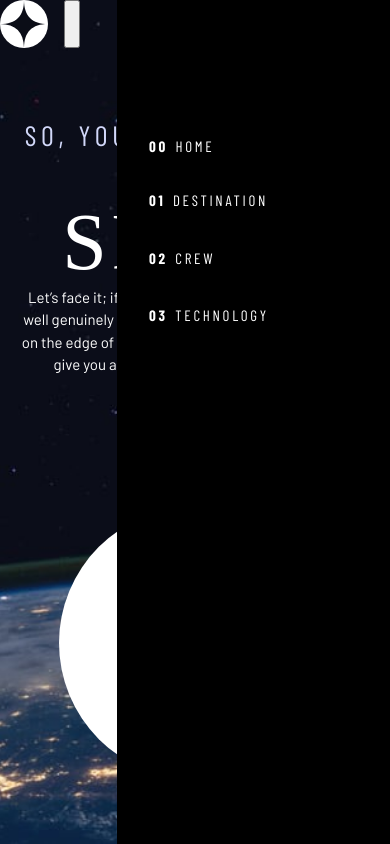
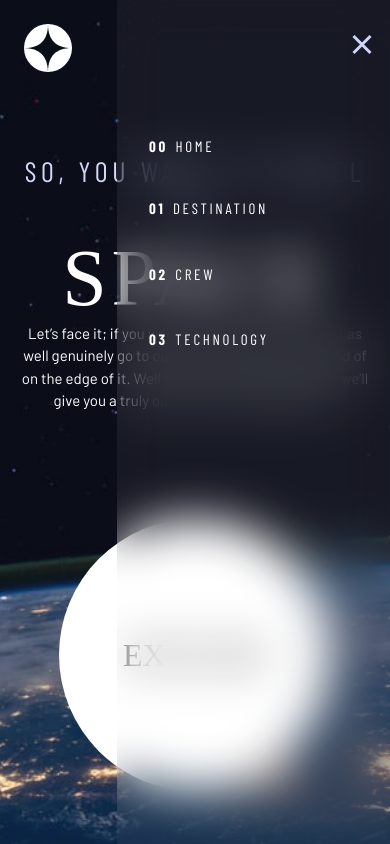
Before and after one commit to abhi-j0407/space-tourism-website, a plain HTML site: page index.html in a window 390 px wide. Both pictures are taken after a click on the button "Menu". Drawn offline with nearby package versions, Linux system fonts and the light colour scheme; a web font is replaced by a local one.

Commit message:
Nav added

```diff
--- a/index.css
+++ b/index.css
@@ -91,6 +91,8 @@ body {
 
   display: grid;
   grid-template-rows: min-content 1fr;
+
+  overflow-x: hidden;
 }
 
 /* make images easier to work with */
@@ -283,29 +285,25 @@ border: 0;
   transform: scale(1.5);
 }
 
+/* primary-header */
+
+.logo {
+  margin: 1.5rem clamp(1.5rem, 5vw, 3.5rem);
+}
+
+.primary-header {
+  justify-content: space-between;
+  align-items: center;
+}
+
 .primary-navigation {
+  --gap: clamp(1.5rem, 5vw, 3.5rem);
   --underline-gap: 2rem;
   list-style: none;
   padding: 0;
   margin: 0;
-}
-
-@media (max-width: 35rem) {
-  .primary-navigation {
-      --underline-gap: .5rem;
-      position: fixed;
-      z-index: 1000;
-      inset: 0 0 0 30%;
-      background: black;
-      list-style: none;
-      padding: min(20rem, 15vh) 2rem;
-      margin: 0;
-      flex-direction: column;
-  }
-
-  .primary-navigation.underline-indicators > .active {
-     border: 0;
-  }
+  background: hsl( var(--clr-white) / 0.05);
+  backdrop-filter: blur(1.5rem);
 }
 
 .primary-navigation a {
@@ -316,6 +314,95 @@ border: 0;
   font-weight: 700;
   margin-right: .5em;
 }
+
+.mobile-nav-toggle {
+  display: none;
+}
+
+@media (max-width: 35rem) {
+  .primary-navigation {
+      --underline-gap: .5rem;
+      position: fixed;
+      z-index: 1000;
+      inset: 0 0 0 30%;
+      list-style: none;
+      padding: min(20rem, 15vh) 2rem;
+      margin: 0;
+      flex-direction: column;
+      transform: translateX(100%);
+      transition: transform 500ms ease-in-out;
+  }
+
+  .primary-navigation[data-visible="true"] {
+      transform: translateX(0);
+  }
+
+  .primary-navigation.underline-indicators > .active {
+     border: 0;
+  }
+
+  .mobile-nav-toggle {
+      display: block;
+      position: absolute;
+      z-index: 2000;
+      right: 1rem;
+      top: 2rem;
+      background: transparent;
+      background-image: url(./assets/shared/icon-hamburger.svg);
+      background-repeat: no-repeat;
+      background-position: center;
+      width: 1.5rem;
+      aspect-ratio: 1;
+      border: 0;
+  }
+
+  .mobile-nav-toggle[aria-expanded="true"] {
+      background-image: url(./assets/shared/icon-close.svg);
+  }
+
+  .mobile-nav-toggle:focus-visible {
+      outline: 5px solid white;
+      outline-offset: 5px;
+  }
+
+}
+
+@media (min-width: 35em) {
+  .primary-navigation {
+      padding-inline: clamp(3rem, 7vw, 7rem);
+  }
+}
+
+@media (min-width: 35em) and (max-width: 44.999em) {
+  .primary-navigation a > span {
+      display: none;
+  }
+}
+
+@media (min-width: 45em) {
+
+   .primary-header::after {
+       content: '';
+       display: block;
+       position: relative;
+       height: 1px;
+       width: 100%;
+       margin-right: -2.5rem;
+       background: hsl( var(--clr-white) / .25);
+       order: 1;
+   }
+
+  nav {
+      order: 2;
+  }
+
+  .primary-navigation {
+      margin-block: 2rem;
+  }
+
+
+}
+
 
 .underline-indicators > * {
   cursor: pointer;
--- a/index.html
+++ b/index.html
@@ -14,6 +14,7 @@
   <!-- Our custom CSS -->
   <link rel="stylesheet" href="index.css">
   <title>Frontend Mentor | Space tourism website</title>
+  <script src="index.js" defer></script>
 </head>
 <body class="home">
 
@@ -23,13 +24,14 @@
     </div>
     <button class="mobile-nav-toggle" aria-controls="primary-navigation"><span class="sr-only" aria-expanded="false">Menu</span></button>
     <nav>
-        <ul id="primary-navigation" class="primary-navigation underline-indicators flex">
+        <ul id="primary-navigation" data-visible="false" class="primary-navigation underline-indicators flex">
             <li class="active"><a class="ff-sans-cond uppercase text-white letter-spacing-2" href="index.html"><span>00</span>Home</a>
             <li><a class="ff-sans-cond uppercase text-white letter-spacing-2" href="destination.html"><span>01</span>Destination</a>
             <li><a class="ff-sans-cond uppercase text-white letter-spacing-2" href="crew.html"><span>02</span>Crew</a>
             <li><a class="ff-sans-cond uppercase text-white letter-spacing-2" href="technology.html"><span>03</span>Technology</a>
         </ul>
     </nav>
+    <!-- my ::after is here -->
   </header>
 
   <div class="grid-container grid-container--home">
--- a/index.js
+++ b/index.js
@@ -0,0 +1,14 @@
+const nav = document.querySelector(".primary-navigation");
+const navToggle = document.querySelector(".mobile-nav-toggle");
+
+navToggle.addEventListener("click", () => {
+
+    const visiblity = nav.getAttribute("data-visible");
+    if (visiblity === "false") {
+        nav.setAttribute("data-visible", true);
+        navToggle.setAttribute("aria-expanded", true);
+    } else {
+        nav.setAttribute("data-visible", false);
+        navToggle.setAttribute("aria-expanded", false);
+    }
+})
```
